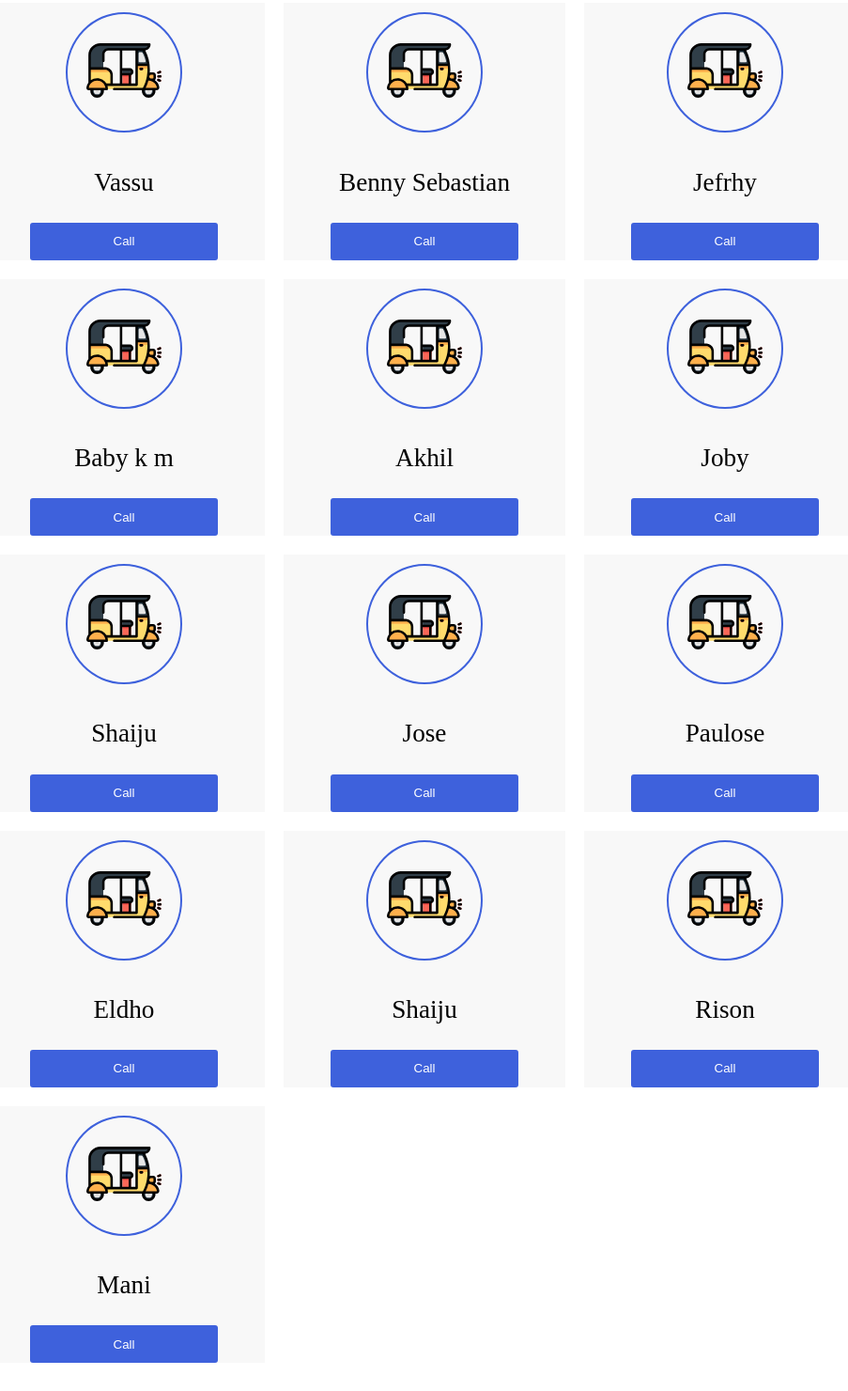
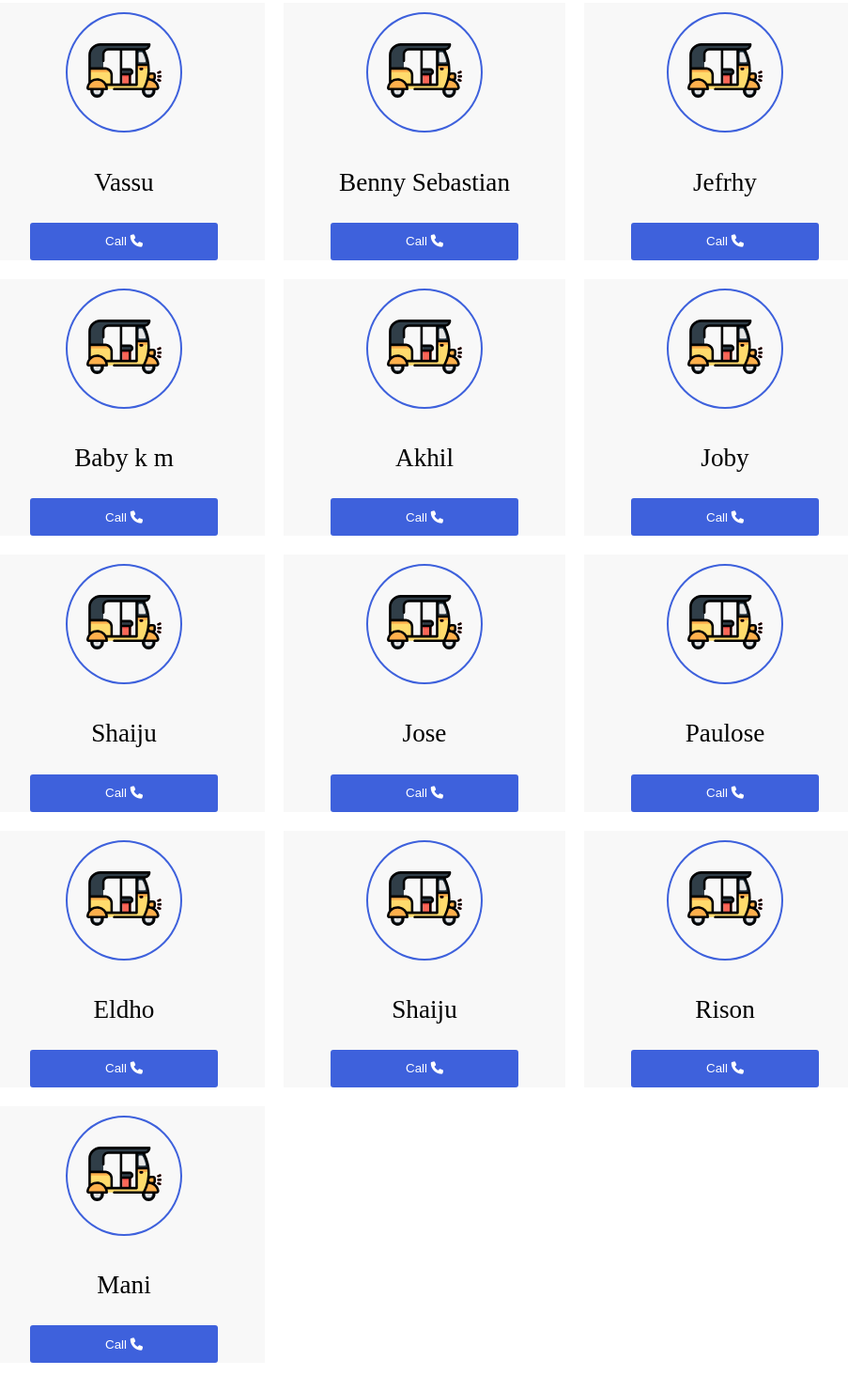
Before and after one commit to Abhicanvas/Connect, a plain HTML site: page auto.html in a window 1280 px wide. Shown: the part 542-2022 px from the top of the page at 94% size, without its empty margins (56-959 px from the left). Drawn offline with Linux system fonts and the light colour scheme; a web font is replaced by a local one.

Commit message:
Update auto.html

```diff
--- a/auto.html
+++ b/auto.html
@@ -5,6 +5,10 @@
     <meta name="viewport" content="width=device-width, initial-scale=1.0">
     <title>Connect</title>
     <link rel="stylesheet" href="auto.css">
+    <link rel="preconnect" href="https://fonts.googleapis.com">
+    <link rel="preconnect" href="https://fonts.gstatic.com" crossorigin>
+    <link href="https://fonts.googleapis.com/css2?family=Inter:ital,opsz,wght@0,14..32,100..900;1,14..32,100..900&family=Sofadi+One&display=swap" rel="stylesheet">
+    <link rel="stylesheet" href="https://cdnjs.cloudflare.com/ajax/libs/font-awesome/6.6.0/css/all.min.css">
 </head>
 <body>
     <section>
@@ -16,82 +20,82 @@
             <div class="auto">
                 <div class="image"><img src="img/auto.svg" alt=""></div>
                 <p> Benny Varghese</p>
-                <a href="tel:+917356270182"><button>Call</button></a>
+                <a href="tel:+917356270182"><button>Call <i class="fa-solid fa-phone"></i> </button></a>
             </div>
             <div class="auto">
                 <div class="image"><img src="img/auto.svg" alt=""></div>
                 <p> Avakacin</p>
-                <a href="tel:+919747720322"><button>Call</button></a>
+                <a href="tel:+919747720322"><button>Call <i class="fa-solid fa-phone"></i></button></a>
             </div>
             <div class="auto">
                 <div class="image"><img src="img/auto.svg" alt=""></div>
                 <p> Varghese</p>
-                <a href="tel:+919946170805"><button>Call</button></a>
+                <a href="tel:+919946170805"><button>Call <i class="fa-solid fa-phone"></i></button></a>
             </div>
             <div class="auto">
                 <div class="image"><img src="img/auto.svg" alt=""></div>
                 <p> Vassu</p>
-                <a href="tel:+917025023219"><button>Call</button></a>
+                <a href="tel:+917025023219"><button>Call <i class="fa-solid fa-phone"></i></button></a>
             </div>
             <div class="auto">
                 <div class="image"><img src="img/auto.svg" alt=""></div>
                 <p> Benny Sebastian</p>
-                <a href="tel:+918089258112"><button>Call</button></a>
+                <a href="tel:+918089258112"><button>Call <i class="fa-solid fa-phone"></i></button></a>
             </div>
             <div class="auto">
                 <div class="image"><img src="img/auto.svg" alt=""></div>
                 <p> Jefrhy</p>
-                <a href="tel:+919497188938"><button>Call</button></a>
+                <a href="tel:+919497188938"><button>Call <i class="fa-solid fa-phone"></i></button></a>
             </div>
             <div class="auto">
                 <div class="image"><img src="img/auto.svg" alt=""></div>
                 <p> Baby k m</p>
-                <a href="tel:+919846873112"><button>Call</button></a>
+                <a href="tel:+919846873112"><button>Call <i class="fa-solid fa-phone"></i></button></a>
             </div>
             <div class="auto">
                 <div class="image"><img src="img/auto.svg" alt=""></div>
                 <p> Akhil</p>
-                <a href="tel:+919846465245"><button>Call</button></a>
+                <a href="tel:+919846465245"><button>Call <i class="fa-solid fa-phone"></i></button></a>
             </div>
             <div class="auto">
                 <div class="image"><img src="img/auto.svg" alt=""></div>
                 <p> Joby</p>
-                <a href="tel:+919961355070"><button>Call</button></a>
+                <a href="tel:+919961355070"><button>Call <i class="fa-solid fa-phone"></i></button></a>
             </div>
             <div class="auto">
                 <div class="image"><img src="img/auto.svg" alt=""></div>
                 <p> Shaiju</p>
-                <a href="tel:+919846306297"><button>Call</button></a>
+                <a href="tel:+919846306297"><button>Call <i class="fa-solid fa-phone"></i></button></a>
             </div>
             <div class="auto">
                 <div class="image"><img src="img/auto.svg" alt=""></div>
                 <p> Jose</p>
-                <a href="tel:+918943303718"><button>Call</button></a>
+                <a href="tel:+918943303718"><button>Call <i class="fa-solid fa-phone"></i></button></a>
             </div>
             <div class="auto">
                 <div class="image"><img src="img/auto.svg" alt=""></div>
                 <p> Paulose</p>
-                <a href="tel:+919605938221"><button>Call</button></a>
+                <a href="tel:+919605938221"><button>Call <i class="fa-solid fa-phone"></i></button></a>
             </div>
             <div class="auto">
                 <div class="image"><img src="img/auto.svg" alt=""></div>
                 <p> Eldho</p>
-                <a href="tel:+919447159130"><button>Call</button></a>
+                <a href="tel:+919447159130"><button>Call <i class="fa-solid fa-phone"></i></button></a>
             </div>
             <div class="auto">
                 <div class="image"><img src="img/auto.svg" alt=""></div>
                 <p> Shaiju</p>
-                <a href="tel:+919846243502"><button>Call</button></a>
+                <a href="tel:+919846243502"><button>Call <i class="fa-solid fa-phone"></i></button></a>
             </div>
             <div class="auto">
                 <div class="image"><img src="img/auto.svg" alt=""></div>
                 <p> Rison</p>
-                <a href="tel:+919447159130"><button>Call</button></a>
+                <a href="tel:+919447159130"><button>Call <i class="fa-solid fa-phone"></i></button></a>
             </div>
             <div class="auto">
                 <div class="image"><img src="img/auto.svg" alt=""></div>
                 <p> Mani</p>
-                <a href="tel:+917356885547"><button>Call</button></a>
+                <a href="tel:+917356885547"><button>Call <i class="fa-solid fa-phone"></i></button></a>
             </div>
         </div>
     </section>
```
